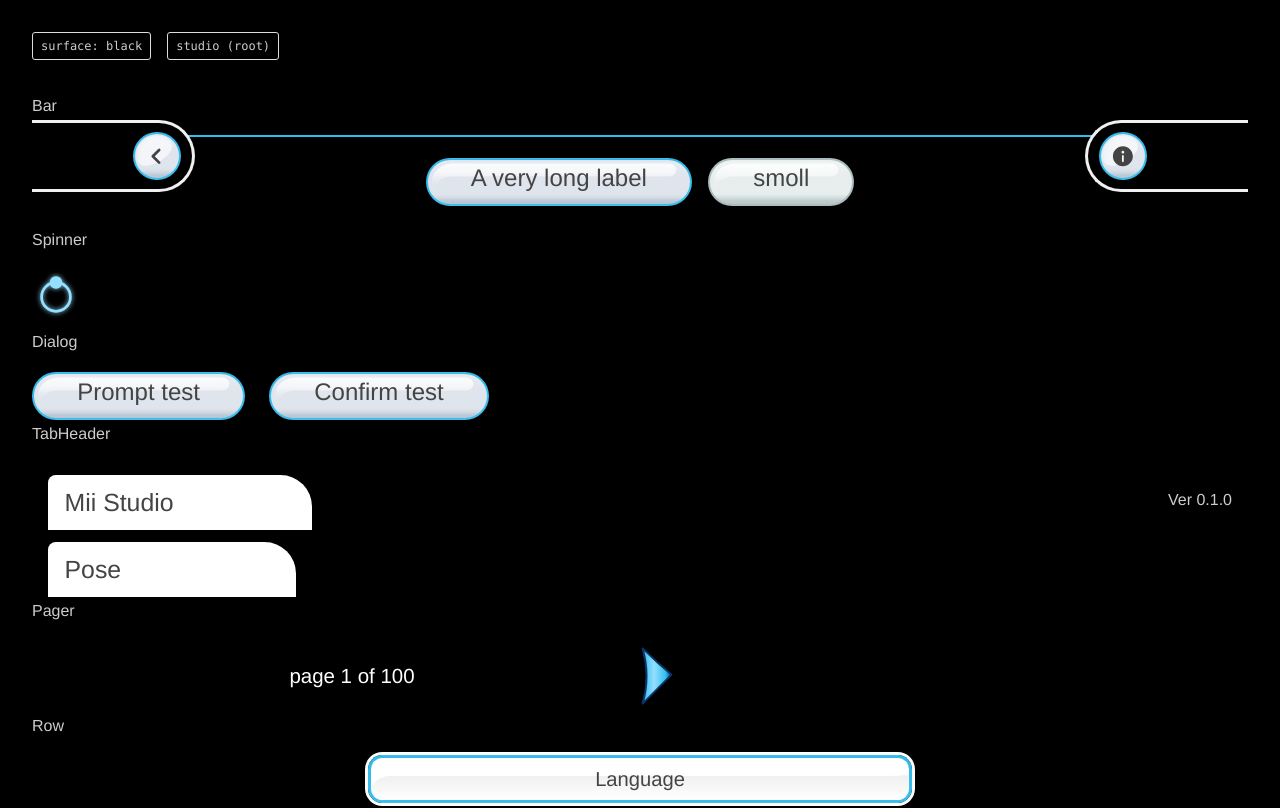
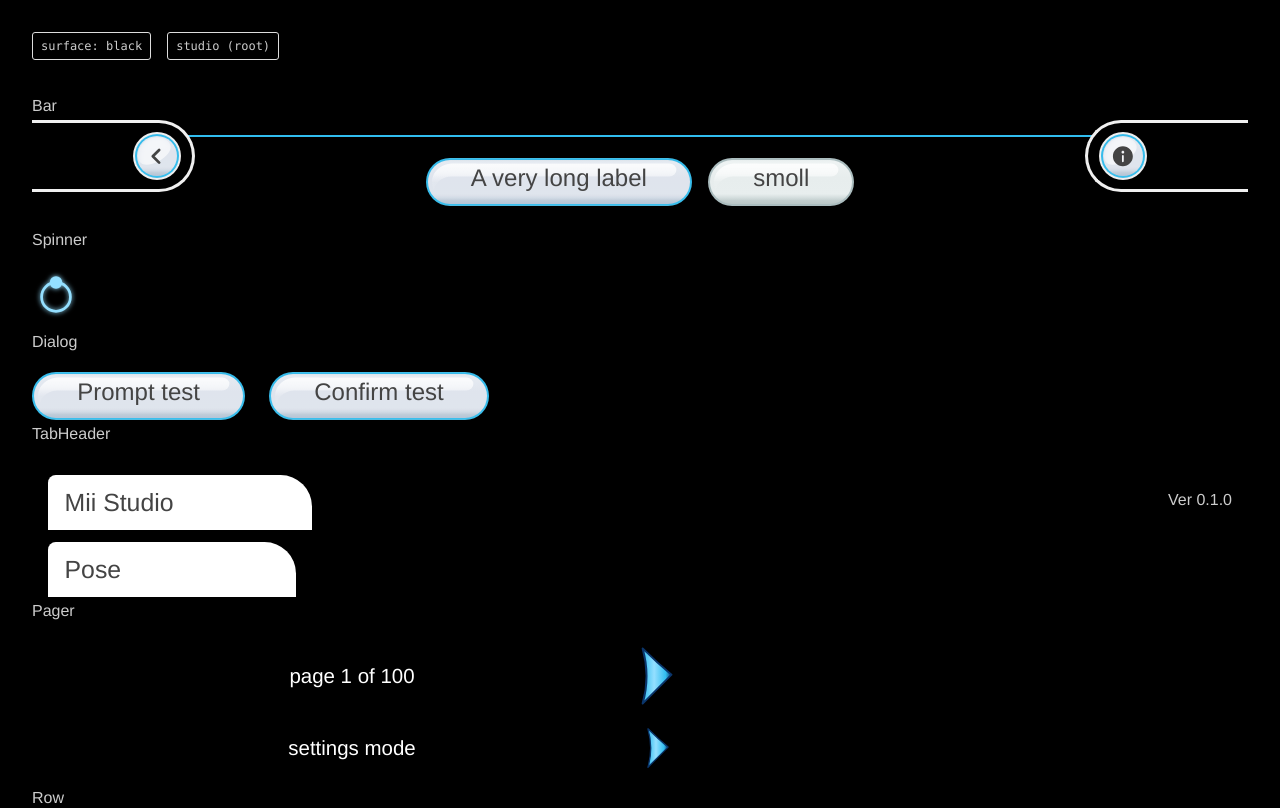
Before and after one commit to mathiiiiiis/mii-studio, a Vue app: page /kitchen in a window 1280 px wide. Shown: the top 808 px of the page. Built offline with nearby package versions, Linux system fonts and the light colour scheme.

Commit message:
feat(ui): add a glyph mode to the pager

```diff
--- a/src/ui/controls/IconButton.vue
+++ b/src/ui/controls/IconButton.vue
@@ -10,6 +10,7 @@ defineProps({
   disabled: { type: Boolean, default: false },
   as: { type: String, default: "button" },
   hoverLabel: { type: Boolean, default: true },
+  bare: { type: Boolean, default: false },
 });
 
 defineEmits(["click"]);
@@ -19,6 +20,7 @@ defineEmits(["click"]);
   <component
     :is="as"
     class="icon-button"
+    :class="{ bare }"
     :data-variant="variant"
     :disabled="as === 'button' ? disabled : undefined"
     :type="as === 'button' ? 'button' : undefined"
@@ -26,6 +28,7 @@ defineEmits(["click"]);
     :aria-hidden="as === 'button' ? undefined : true"
     @click="$emit('click', $event)"
   >
+    <span class="plastic" />
     <Icon class="glyph" :name="name" :weight="weight" :flip="flip" />
     <span v-if="hoverLabel" class="hover-label">{{ label || name }}</span>
   </component>
@@ -46,10 +49,6 @@ defineEmits(["click"]);
   color: var(--glyph, var(--ink-on-control));
   cursor: pointer;
   transition: transform var(--time-hover) linear;
-
-  background:
-    var(--control-fill) padding-box,
-    var(--control-edge) border-box;
   flex: none;
   box-sizing: border-box;
 
@@ -59,16 +58,18 @@ defineEmits(["click"]);
     height: 68%;
   }
 
-  &::before {
-    content: "";
-    position: absolute;
-    inset: 0;
-    border-radius: inherit;
-    background: var(--glint-color, rgb(255 255 255 / 62%));
-    mask: var(--icon-glint) center / var(--glint-size, 100%) no-repeat;
-    -webkit-mask: var(--icon-glint) center / var(--glint-size, 100%) no-repeat;
-    filter: blur(calc(var(--control-height) * 0.07));
-    pointer-events: none;
+  &.bare .plastic {
+    opacity: 0;
+  }
+
+  &.bare:hover .plastic,
+  &.bare:focus-visible .plastic {
+    opacity: 1;
+  }
+
+  &.bare:hover,
+  &.bare:focus-visible {
+    transform: none;
   }
 
   &:hover {
@@ -104,6 +105,28 @@ defineEmits(["click"]);
   }
 }
 
+.plastic {
+  position: absolute;
+  inset: 0;
+  border: 2px solid transparent;
+  border-radius: inherit;
+  background:
+    var(--control-fill) padding-box,
+    var(--control-edge) border-box;
+
+  &::before {
+    content: "";
+    position: absolute;
+    inset: 0;
+    border-radius: inherit;
+    background: var(--glint-color, rgb(255 255 255 / 62%));
+    mask: var(--icon-glint) center / var(--glint-size, 100%) no-repeat;
+    -webkit-mask: var(--icon-glint) center / var(--glint-size, 100%) no-repeat;
+    filter: blur(calc(var(--control-height) * 0.07));
+    pointer-events: none;
+  }
+}
+
 .hover-label {
   position: absolute;
   top: calc(100% + 0.4rem);
--- a/src/ui/controls/Pager.vue
+++ b/src/ui/controls/Pager.vue
@@ -5,6 +5,7 @@ import IconButton from "./IconButton.vue";
 
 const props = defineProps({
   pages: { type: Number, required: true },
+  glyph: { type: String, default: "" },
 });
 
 const page = defineModel("page", { type: Number, default: 1 });
@@ -26,7 +27,7 @@ const leave = (step) => {
 </script>
 
 <template>
-  <nav class="pager">
+  <nav class="pager" :class="{ bare: glyph }">
     <svg class="defs" aria-hidden="true">
       <linearGradient :id="fill" x1="0" y1="0" x2="1" y2="0">
         <stop offset="0" stop-color="var(--accent)" />
@@ -44,7 +45,15 @@ const leave = (step) => {
       @click="go(-1)"
       @mouseleave="leave(-1)"
     >
-      <IconButton class="disc" as="span" name="minus" :hover-label="false" />
+      <IconButton
+        class="disc"
+        as="span"
+        :name="glyph || 'minus'"
+        :flip="Boolean(glyph)"
+        :bare="Boolean(glyph)"
+        :hover-label="false"
+        :style="{ '--dart-fill': `url(#${fill})` }"
+      />
       <Icon
         class="dart"
         name="arrow"
@@ -64,7 +73,14 @@ const leave = (step) => {
       @click="go(1)"
       @mouseleave="leave(1)"
     >
-      <IconButton class="disc" as="span" name="add" :hover-label="false" />
+      <IconButton
+        class="disc"
+        as="span"
+        :name="glyph || 'add'"
+        :bare="Boolean(glyph)"
+        :hover-label="false"
+        :style="{ '--dart-fill': `url(#${fill})` }"
+      />
       <Icon
         class="dart"
         name="arrow"
@@ -129,6 +145,19 @@ button.arrow {
     scale: 1;
     translate: 0 0;
   }
+  .bare & .dart {
+    display: none;
+  }
+  .bare & {
+    transition: none;
+  }
+  .bare &.flash,
+  .bare & .disc::after {
+    animation: none;
+  }
+  .bare &:disabled {
+    translate: 0 0;
+  }
   &.flash {
     animation:
       //rock var(--time-rock) ease-in-out infinite,
@@ -168,6 +197,29 @@ button.arrow {
 .disc {
   --control-height: var(--disc-size);
   --glyph: var(--ink-faint);
+
+  .bare & {
+    scale: 1;
+    translate: 0 0;
+    transition: none;
+    left: auto;
+    right: calc(var(--arrow-size) * -0.39);
+  }
+  .bare .prev & {
+    right: auto;
+    left: calc(var(--arrow-size) * -0.39);
+  }
+  .bare & :deep(path) {
+    fill: var(--dart-fill);
+    stroke: var(--accent-deep);
+    stroke-width: 0.7;
+    stroke-linejoin: round;
+  }
+  .bare .arrow:hover & :deep(path),
+  .bare .arrow:focus-visible & :deep(path) {
+    fill: var(--accent-deep);
+  }
+
   position: absolute;
   top: 0;
   left: 0;
--- a/src/ui/views/Kitchen.vue
+++ b/src/ui/views/Kitchen.vue
@@ -81,6 +81,9 @@ const askTest2 = async () => {
       <h2>Pager</h2>
       <Pager v-model:page="page" :pages="100" class="page">
         <span>page {{ page }} of 100</span>
+      </Pager>
+      <Pager v-model:page="page" :pages="100" glyph="arrow" class="page">
+        <span>settings mode</span>
       </Pager>
     </section>
 
```
